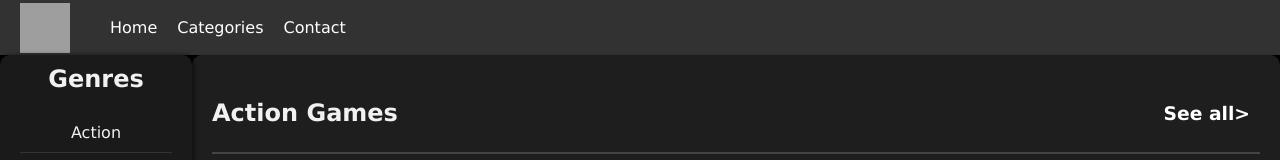
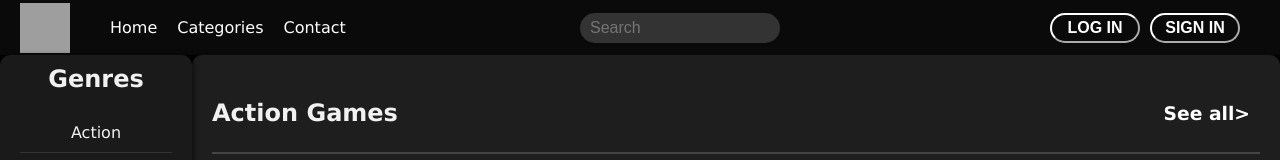
Before and after one commit to DharmilG/Game-Store, a React (Vite) app: page / in a window 1280 px wide. Shown: the top 160 px of the page. Built offline with nearby package versions, Linux system fonts and the light colour scheme; grey boxes are pictures that could not be loaded.

Commit message:
Update Navbar.jsx

```diff
--- a/src/components/Navbar.jsx
+++ b/src/components/Navbar.jsx
@@ -10,16 +10,12 @@ const dropdown_menu = [
   { name: "Open World", link: "/" },
 ];
 
-export function Dropdown() {
+function Dropdown() {
   return (
     <div>
       {dropdown_menu.map((item, index) => {
         return (
-          <Link
-            key={index}
-            to={item.link}
-            className="dropdown-link"
-          >
+          <Link key={index} to={item.link} className="dropdown-link">
             {item.name}
           </Link>
         );
@@ -27,17 +23,18 @@ export function Dropdown() {
     </div>
   );
 }
-export default function Navbar() {
+
+function Navbar() {
   return (
     <div
       className="navbar"
       style={{
         height: "55px",
         fontFamily: "Verdana, Geneva, Tahoma, sans-serif",
-        backgroundColor: "rgb(50, 50, 50)",
+        backgroundColor: "rgb(10, 10, 10)",
         display: "flex",
         alignItems: "center",
-        justifyContent: "flex-start",
+        justifyContent: "space-between",
         padding: "0 20px",
       }}
     >
@@ -57,6 +54,7 @@ export default function Navbar() {
           color: "white",
           textDecoration: "none",
           fontWeight: "500",
+          flex: 1,
         }}
       >
         <Link to="/">Home</Link>
@@ -66,6 +64,39 @@ export default function Navbar() {
         </div>
         <Link to="/">Contact</Link>
       </div>
+      <div
+        className="search-bar"
+        style={{
+          display: "flex",
+          flex: 1,
+        }}
+      >
+        <input type="search" placeholder="Search" />
+      </div>
+      <div
+        className="right-navbar"
+        style={{
+          display: "flex",
+          alignItems: "center",
+          justifyContent: "flex-end",
+          padding: "0 20px",
+          gap: "10px",
+        }}
+      >
+        <div className="login-div">
+          <Link to="/login">
+          <button className="login-button">LOG IN</button>
+          </Link>
+        </div>
+        <div className="signin-div">
+        <Link to="/signin">
+          <button className="signin-button">SIGN IN</button>
+        </Link>
+        </div>
+      </div>
     </div>
   );
 }
+
+export { Dropdown };
+export default Navbar;
```
